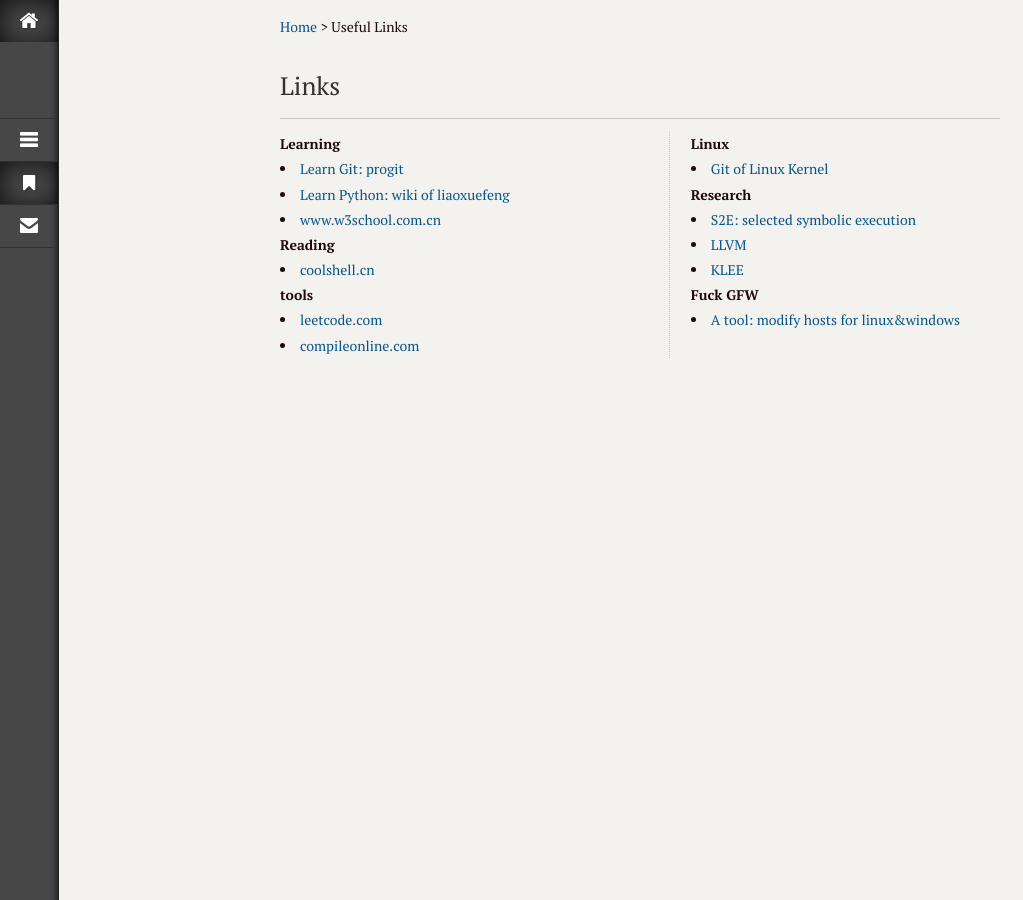
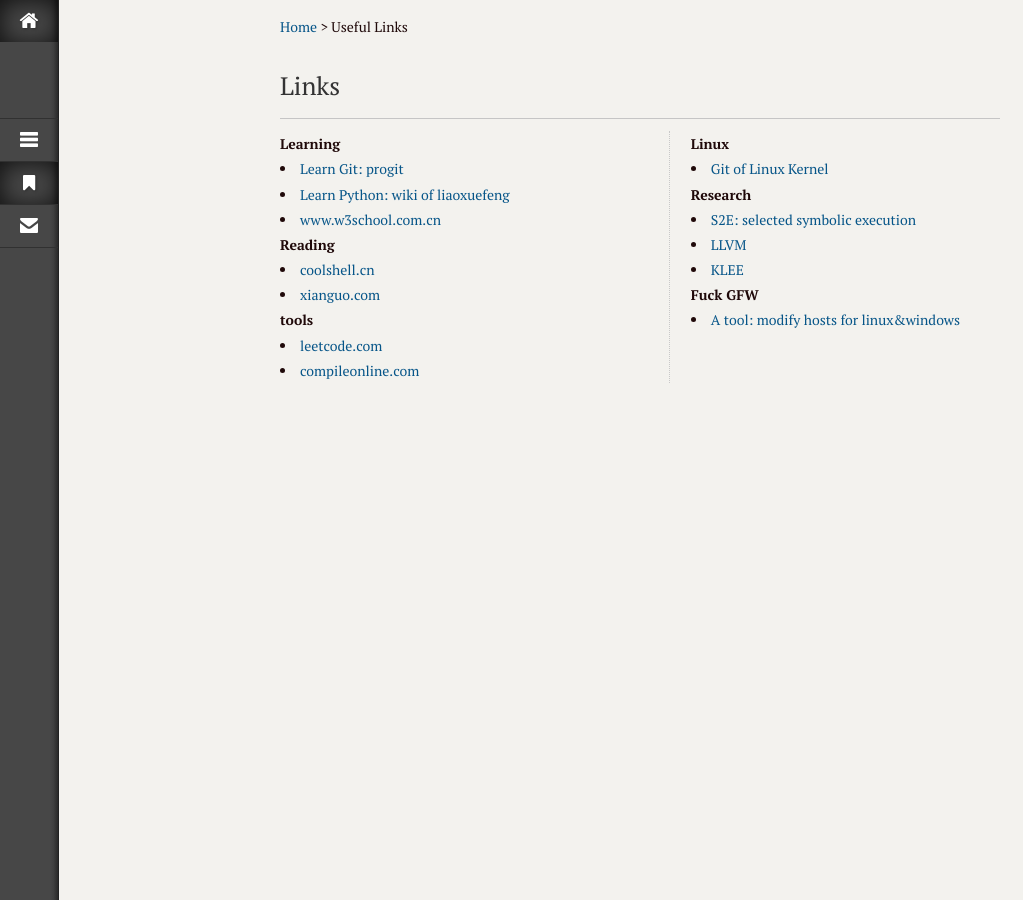
Before and after one commit to xiaoqshou/xuyongjiande.github.io, a Jekyll site: the page built from links.html, in a window 1280 px wide. Shown: the whole page, without its empty margins (0-1023 px from the left). Built offline with Jekyll 4.4.1, drawn with Linux system fonts in a browser that asks for light colours; Markdown is read by kramdown in place of the engine named in the settings.

Commit message:
add xianguo.com

```diff
--- a/links.html
+++ b/links.html
@@ -25,6 +25,7 @@
 	</li>
 	<strong>Reading</strong>
 	<li><a href="http://coolshell.cn/" target="_blank">coolshell.cn</a></li>
+	<li><a href="http://xianguo.com/" target="_blank">xianguo.com</a></li>
 	<strong>tools</strong>
 	<li>
 	<a href="http://leetcode.com" target="_blank">leetcode.com</a>
```
